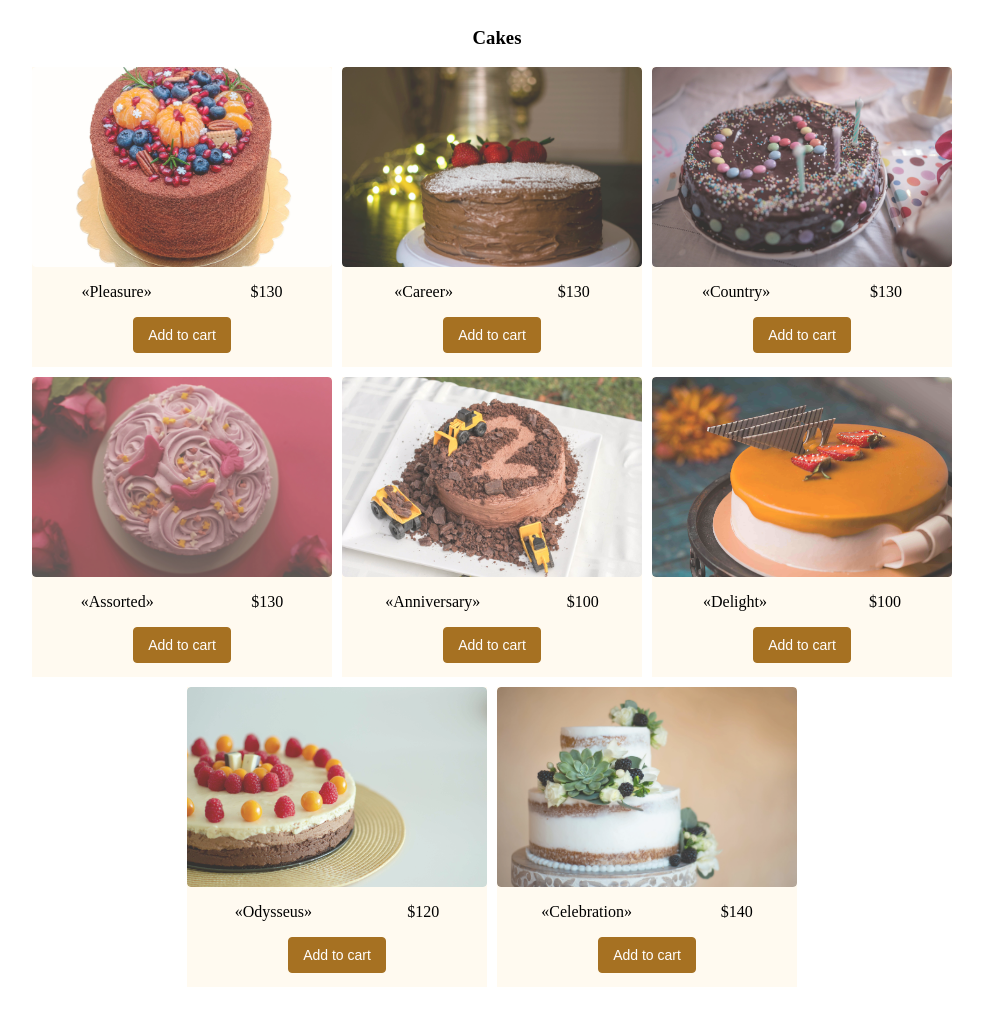
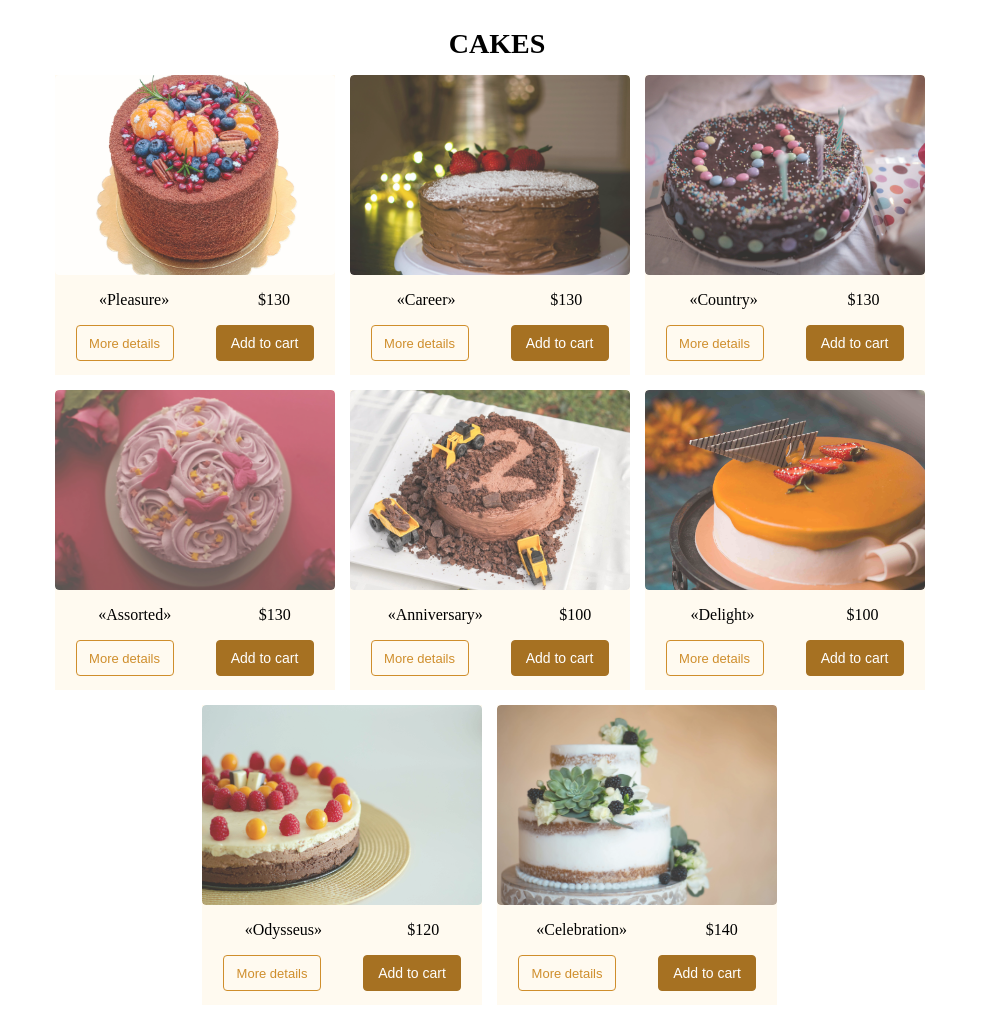
Before and after one commit to StarkovAleksey2020/js-training, a plain HTML site: page index.html in a window 1280 px wide. Shown: the top 1023 px of the page, without its empty margins (143-1126 px from the left). Drawn offline with Linux system fonts and the light colour scheme.

Commit message:
changed: styles

```diff
--- a/css/style.css
+++ b/css/style.css
@@ -24,13 +24,13 @@
   align-items: center;
 }
 .cake-card {
-  width: 300px;
+  width: 280px;
   min-height: 300px;
   display: flex;
   flex-direction: column;
   text-align: center;
-  margin-right: 10px;
-  margin-bottom: 10px;
+  margin-right: 15px;
+  margin-bottom: 15px;
   background: #fffaf0;
 }
 .cake-card-info {
@@ -66,6 +66,13 @@
   z-index: 11;
   border-radius: 4px;
 }
+.cake-card-buttons {
+  width: 100%;
+  display: flex;
+  flex-direction: row;
+  justify-content: space-around;
+  align-items: center;
+}
 .cake-button-contract {
   width: 98px;
   min-height: 36px;
@@ -83,6 +90,25 @@
   background: #cf8e2c;
   border: 1px solid #cf8e2c;
   outline: none;
+}
+.cake-button-info {
+  width: 98px;
+  min-height: 36px;
+  border: 1px solid #cf8e2c;
+  border-radius: 4px;
+  background: inherit;
+  outline: none;
+  box-shadow: none;
+  color: #cf8e2c;
+  cursor: pointer;
+  transition: all 0.3s ease;
+  font-size: 13px;
+}
+.cake-button-info:hover {
+  border: 1px solid #be8228;
+  color: #ffffff;
+  outline: none;
+  background: #be8228;
 }
 .bakery {
   padding: 30px 0;
@@ -167,3 +193,8 @@
   border: 1px solid #cf8e2c;
   outline: none;
 }
+.block-title-header {
+  text-transform: uppercase;
+  font-size: 28px;
+  margin: 20px auto 15px auto;
+}
--- a/js/script.js
+++ b/js/script.js
@@ -36,11 +36,16 @@ let bakeryBlockPoint = document.getElementById("bakeryBlock");
 let bakeryCardPoint = document.getElementById("bakeryCardPoint");
 
 // Functions
+
+// Description: adds a listener for clicking the add to shopping cart button
+//
 function addCartListener(id) {
   let addCartButton = document.getElementById(id);
   addCartButton.addEventListener("click", () => { console.log(`Clicked button id=${id}`);})
 }
 
+// Description: adds a localized product name to the card
+//
 function getLocalizedName(arrayItem) {
   if ( window.navigator.language.slice(0, 2) === "en" ) {
     return arrayItem.nameEn;
@@ -49,6 +54,8 @@ function getLocalizedName(arrayItem) {
   }
 }
 
+// Description: adds a localized product price to the card
+//
 function getLocalizedPrice(arrayItem) {
   if ( window.navigator.language.slice(0, 2) === "en" ) {
     return "$" + arrayItem.priceEn;
@@ -57,6 +64,8 @@ function getLocalizedPrice(arrayItem) {
   }
 }
 
+// Description: adds a localized name for the add to shopping cart button
+//
 function getLocalizedAddToCartButton() {
   if ( window.navigator.language.slice(0, 2) === "en" ) {
     return "Add to cart";
@@ -65,6 +74,18 @@ function getLocalizedAddToCartButton() {
   }
 }
 
+// Description: adds a localized name for the product information button
+//
+function getLocalizedInfoButton() {
+  if ( window.navigator.language.slice(0, 2) === "en" ) {
+    return "More details";
+  } else if ( window.navigator.language.slice(0, 2) === "ru" ) {
+    return "Подробнее";
+  }
+}
+
+// Description: adds a localized bloks header
+//
 function getLocalizedHeader(headerArray, headerCode) {
   if ( window.navigator.language.slice(0, 2) === "en" ) {
     return headerArray.find( x => x.code === headerCode).nameEn;
@@ -88,6 +109,7 @@ function addCakeCard(cakeArray, pointParent, pointOriginal) {
       <p class="cake-card-price">${getLocalizedPrice(cakeArray[arrayIndex])}</p>
     </div>
     <div class="cake-card-buttons">
+      <button class="cake-button-info" id="cardInfo${arrayIndex}">${getLocalizedInfoButton()}</button>
       <button class="cake-button-contract" id="card${arrayIndex}">${getLocalizedAddToCartButton()}</button>
     </div>
     </div>`;
@@ -106,9 +128,12 @@ function addTitleToSection(headerArray, headerCode, pointParent, pointOriginal)
   newTitle.innerHTML = `<h3 class="block-title-header">${getLocalizedHeader(headerArray, headerCode)}</h3>`;
   pointParent.insertBefore(newTitle, pointOriginal.nextSibling);
 }
+
 // Calls
+// Add section headers
 addTitleToSection(headers, "cakeTitle", cakeWrapperPoint, cakeTitlePoint);
 addTitleToSection(headers, "bakeryTitle", bakeryWrapperPoint, bakeryTitlePoint);
 
+// Add cards
 addCakeCard(cake.slice(0, 8), cakeBlockPoint, cakeCardPoint);
 addCakeCard(cake.slice(8), bakeryBlockPoint, bakeryCardPoint);
```
